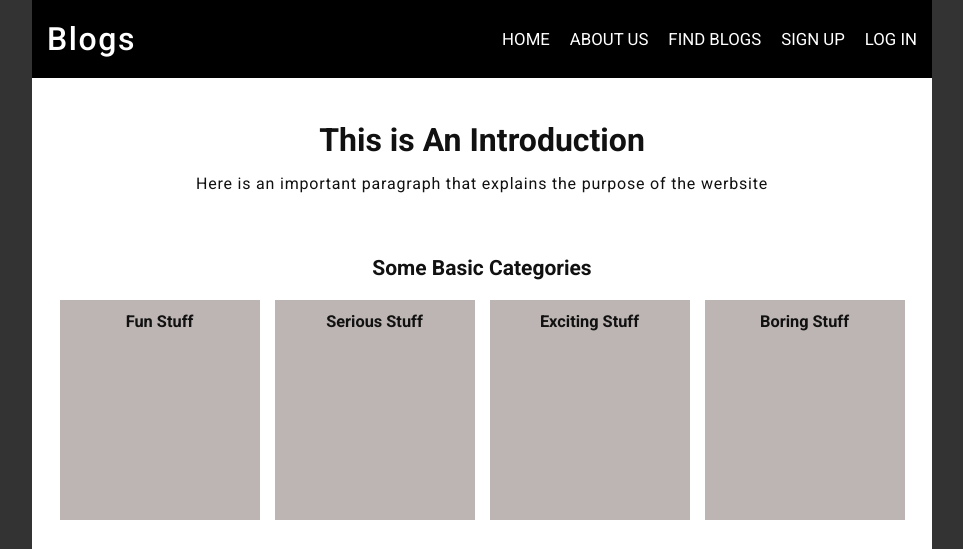
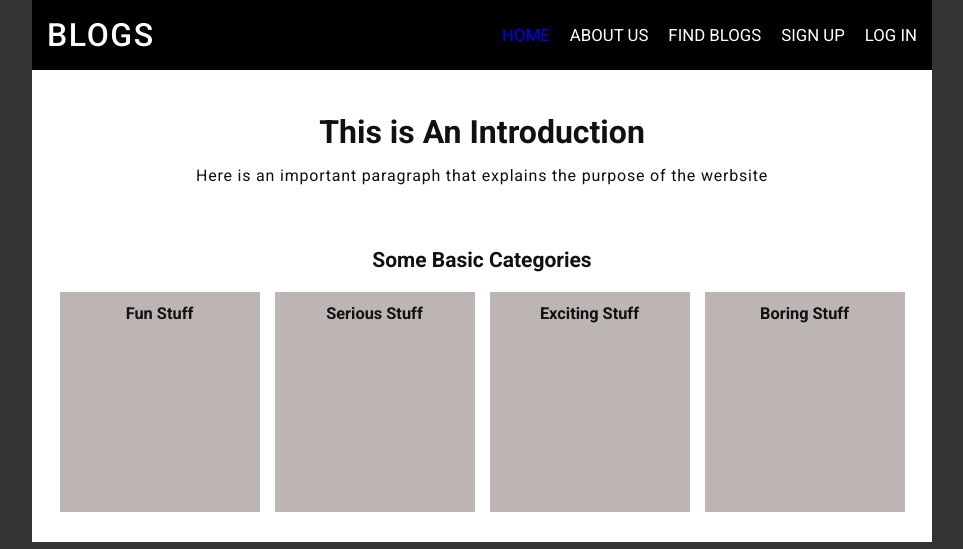
Before and after one commit to kitOl/php-signup-basic, a PHP site: page / in a window 1280 px wide. Shown: the top 549 px of the page, without its empty margins (158-1121 px from the left). Run offline with PHP 8.4, Linux system fonts and the light colour scheme.

Commit message:
add some style properties

```diff
--- a/css/style.css
+++ b/css/style.css
@@ -50,12 +50,13 @@ button {
 }
 
 nav {
-  padding: 20px 15px;
+  padding: 0px 15px;
 
   display: flex;
   justify-content: space-between;
   align-items: center;
   background-color: #000;
+  line-height: 70px;
 }
 
 nav ul {
@@ -65,12 +66,15 @@ nav ul {
   gap: 20px;
 }
 
-.nav-list a {
+nav a,
+.nav-list li a {
   text-transform: uppercase;
   font-size: larger;
+  display: block;
+  height: 100%;
 }
 
-.nav-list a:active {
+.nav-list .active {
   color: blue;
 }
 
```
